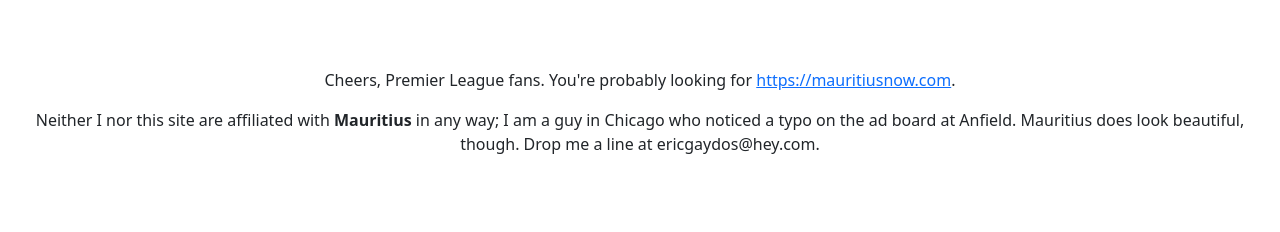
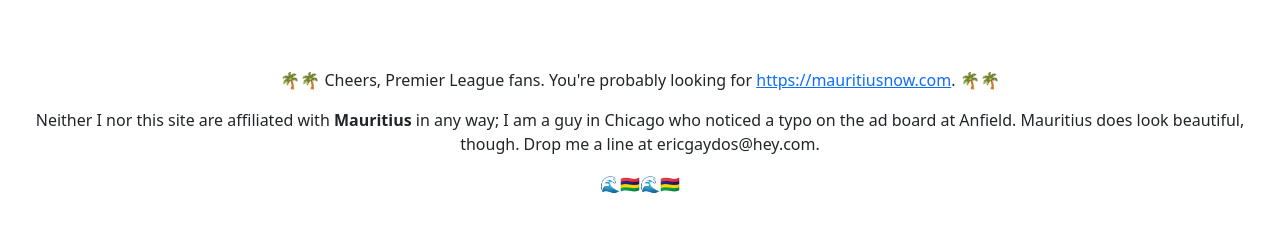
Before and after one commit to ericgaydos/mauritusnow, a plain HTML site: page index.html in a window 1280 px wide. Drawn offline with nearby package versions, Linux system fonts and the light colour scheme.

Commit message:
Update index.html

```diff
--- a/index.html
+++ b/index.html
@@ -21,7 +21,7 @@
 
   <row>
     <col>
-  <p class="text-center mt-5">Cheers, Premier League fans. You're probably looking for <a href="https://mauritiusnow.com">https://mauritiusnow.com</a>.</p>
+  <p class="text-center mt-5">🌴🌴 Cheers, Premier League fans. You're probably looking for <a href="https://mauritiusnow.com">https://mauritiusnow.com</a>. 🌴🌴</p>
     </col>
   </row>
 
@@ -31,6 +31,12 @@
     </col>
   </row>
 
+      <row>
+    <col>
+  <p class="text-center mt-2">🌊🇲🇺🌊🇲🇺</p>
+    </col>
+  </row>
+
 
 </div>
 </body>
```
